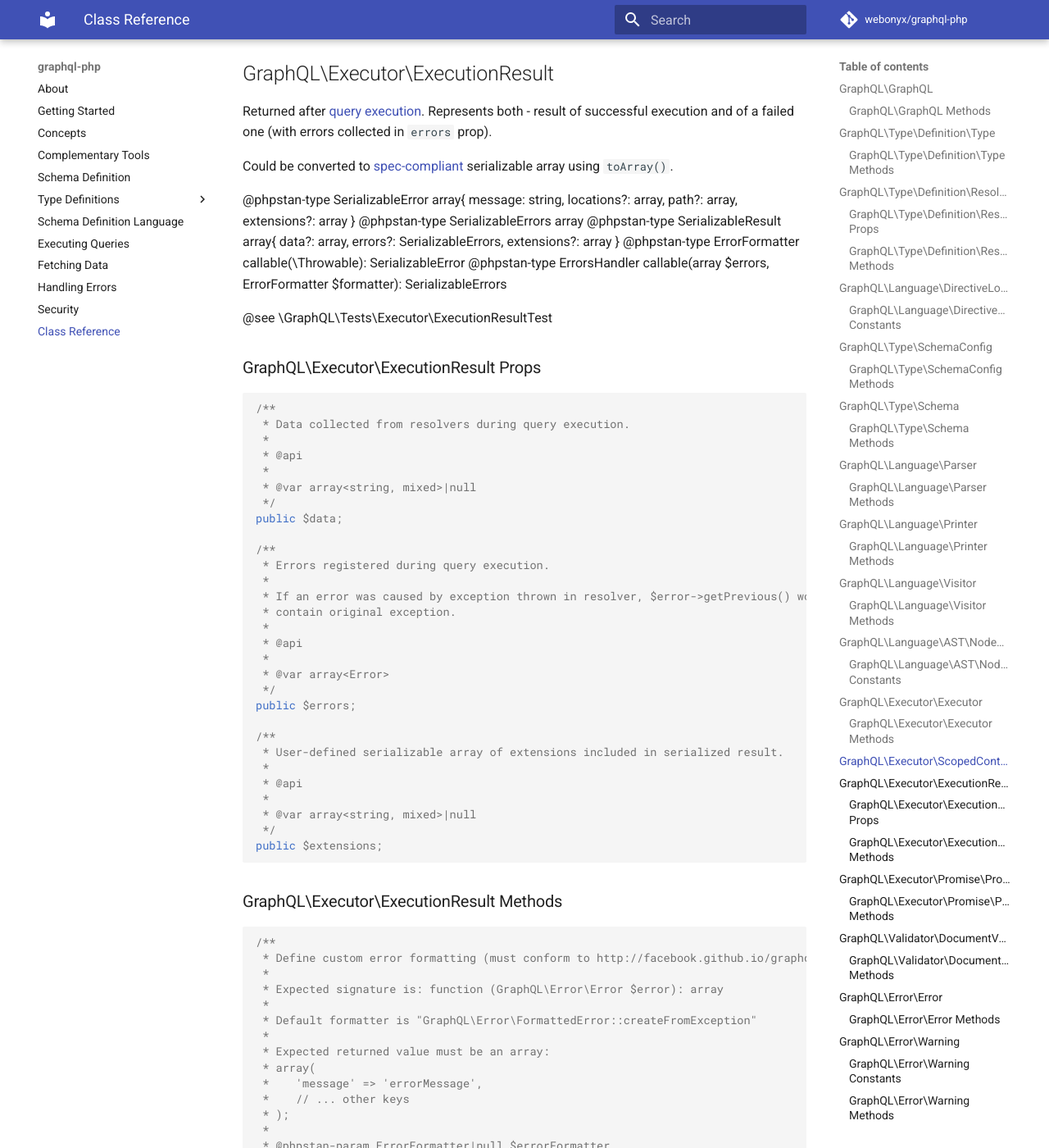
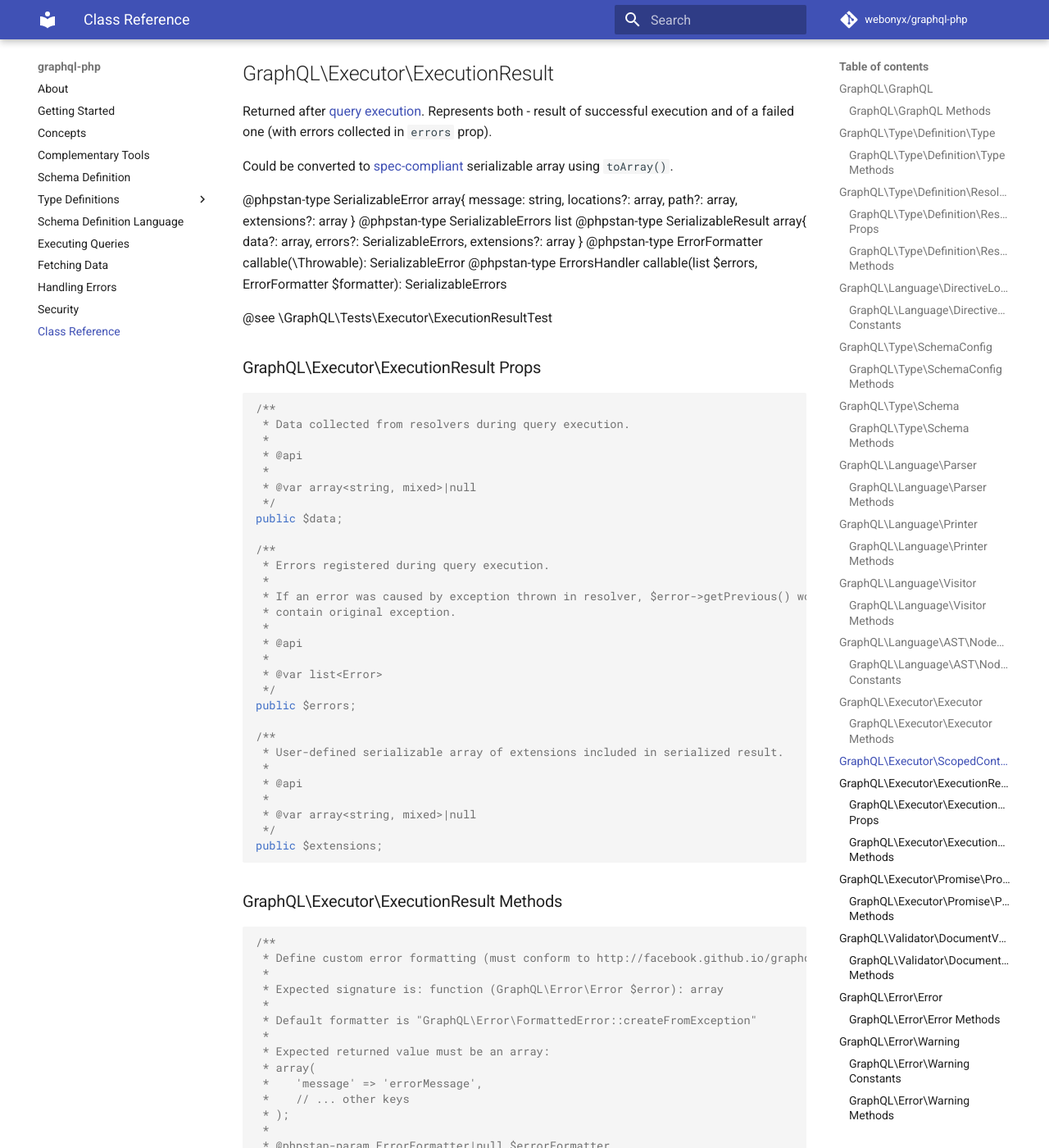
Before and after one commit to webonyx/graphql-php, an MkDocs documentation site: the page built from docs/class-reference.md, in a window 1280 px wide and 1400 px high, scrolled down 26716 px. Shown: the whole window at 82% size. Built offline with MkDocs 1.6.1 and Material for MkDocs 9.7.7, drawn with Linux system fonts in a browser that asks for light colours; comment, search, counter and statistics services are not loaded; some of the changed text lies outside the part shown.

Commit message:
Prettify docs

```diff
--- a/docs/class-reference.md
+++ b/docs/class-reference.md
@@ -1424,14 +1424,14 @@ locations?: array<int, array{line: int, column: int}>,
 path?: array<int, int|string>,
 extensions?: array<string, mixed>
 }
-@phpstan-type SerializableErrors array<int, SerializableError>
+@phpstan-type SerializableErrors list<SerializableError>
 @phpstan-type SerializableResult array{
 data?: array<string, mixed>,
 errors?: SerializableErrors,
 extensions?: array<string, mixed>
 }
 @phpstan-type ErrorFormatter callable(\Throwable): SerializableError
-@phpstan-type ErrorsHandler callable(array<Error> $errors, ErrorFormatter $formatter): SerializableErrors
+@phpstan-type ErrorsHandler callable(list<Error> $errors, ErrorFormatter $formatter): SerializableErrors
 
 @see \GraphQL\Tests\Executor\ExecutionResultTest
 
@@ -1455,7 +1455,7 @@ public $data;
  *
  * @api
  *
- * @var array<Error>
+ * @var list<Error>
  */
 public $errors;
 
@@ -1642,7 +1642,7 @@ will be created from the provided schema.
  *
  * @throws \Exception
  *
- * @return array<int, Error>
+ * @return list<Error>
  *
  * @api
  */
```
